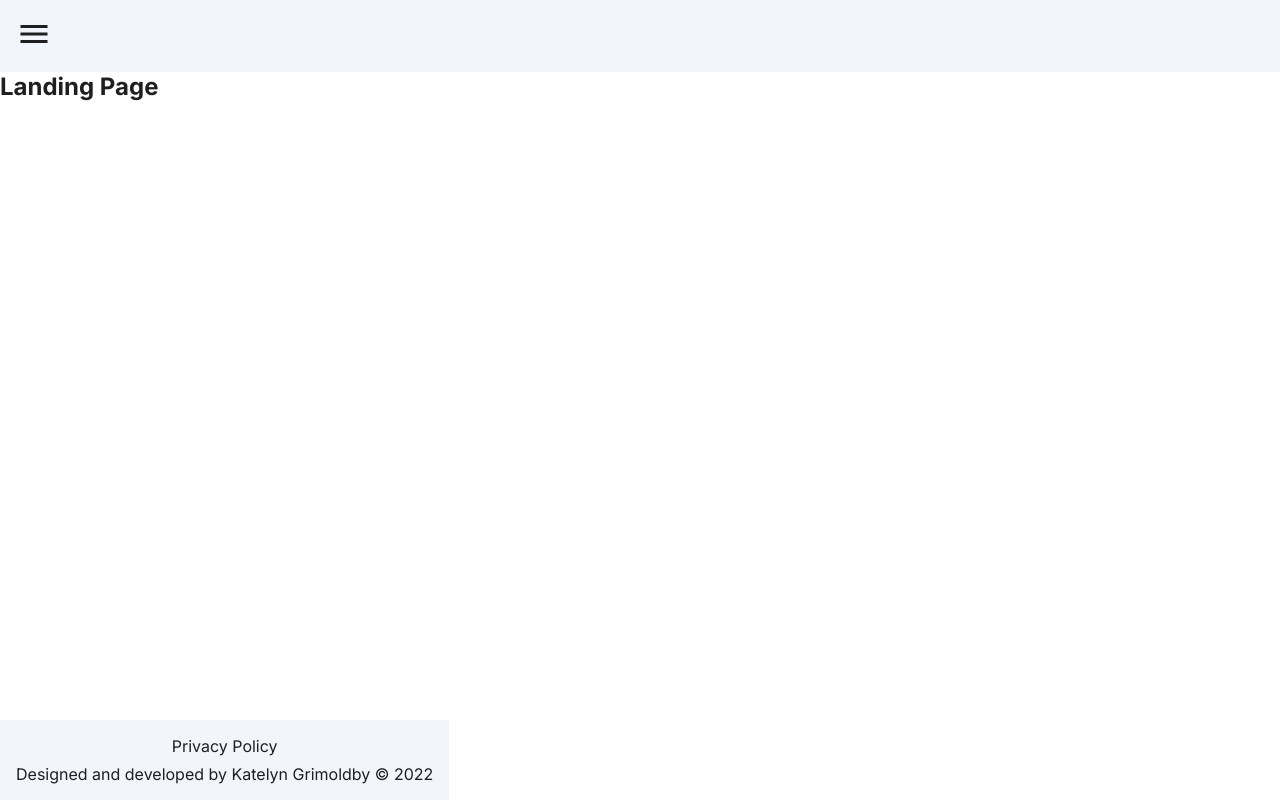
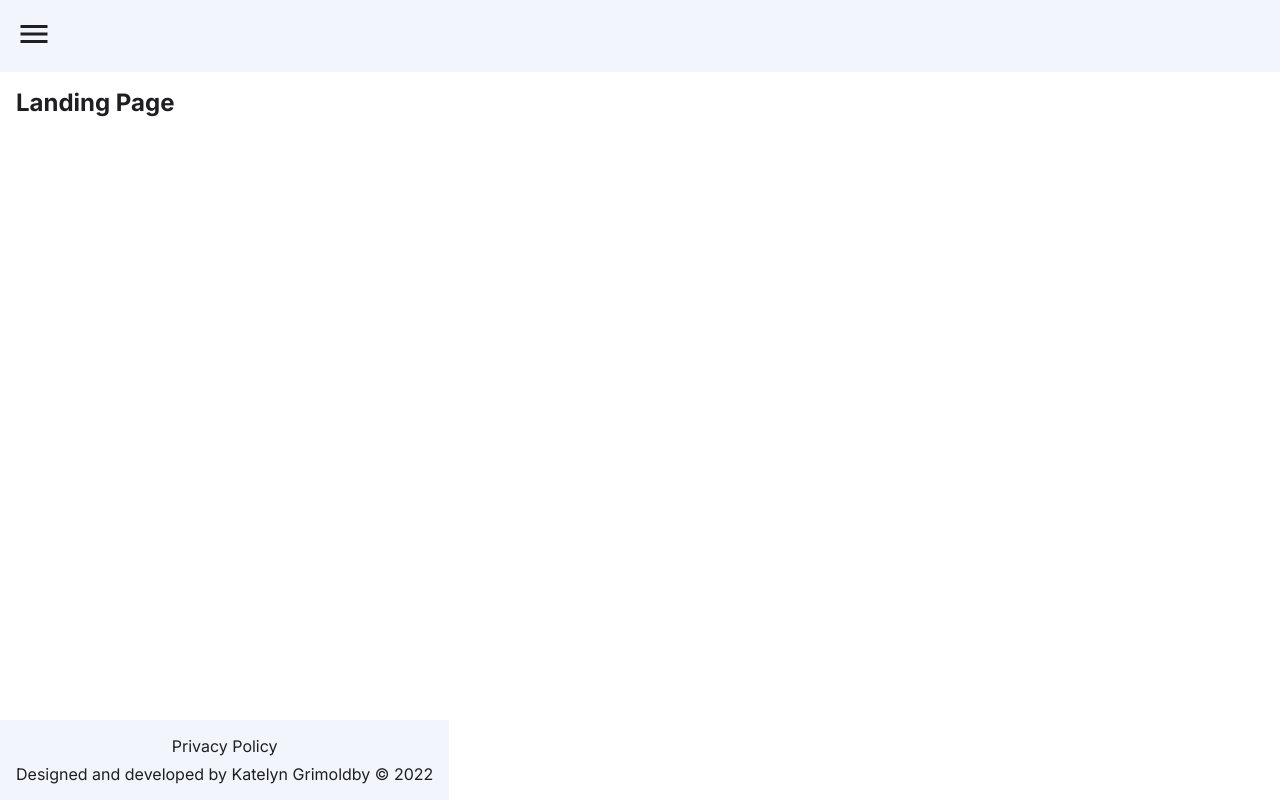
Before and after one commit to katelyngrimoldby/job-application-tracker, a React (Vite) app in the folder frontend/: page / in a window 1280 px wide. Built offline with nearby package versions, Linux system fonts and the light colour scheme.

Commit message:
Add padding to all main tags

```diff
--- a/frontend/src/styles/global.css
+++ b/frontend/src/styles/global.css
@@ -6,6 +6,10 @@
   box-sizing: border-box;
   font-family: var(--font);
   color: var(--text-main);
+}
+
+main {
+  padding: 1rem;
 }
 
 a {
```
